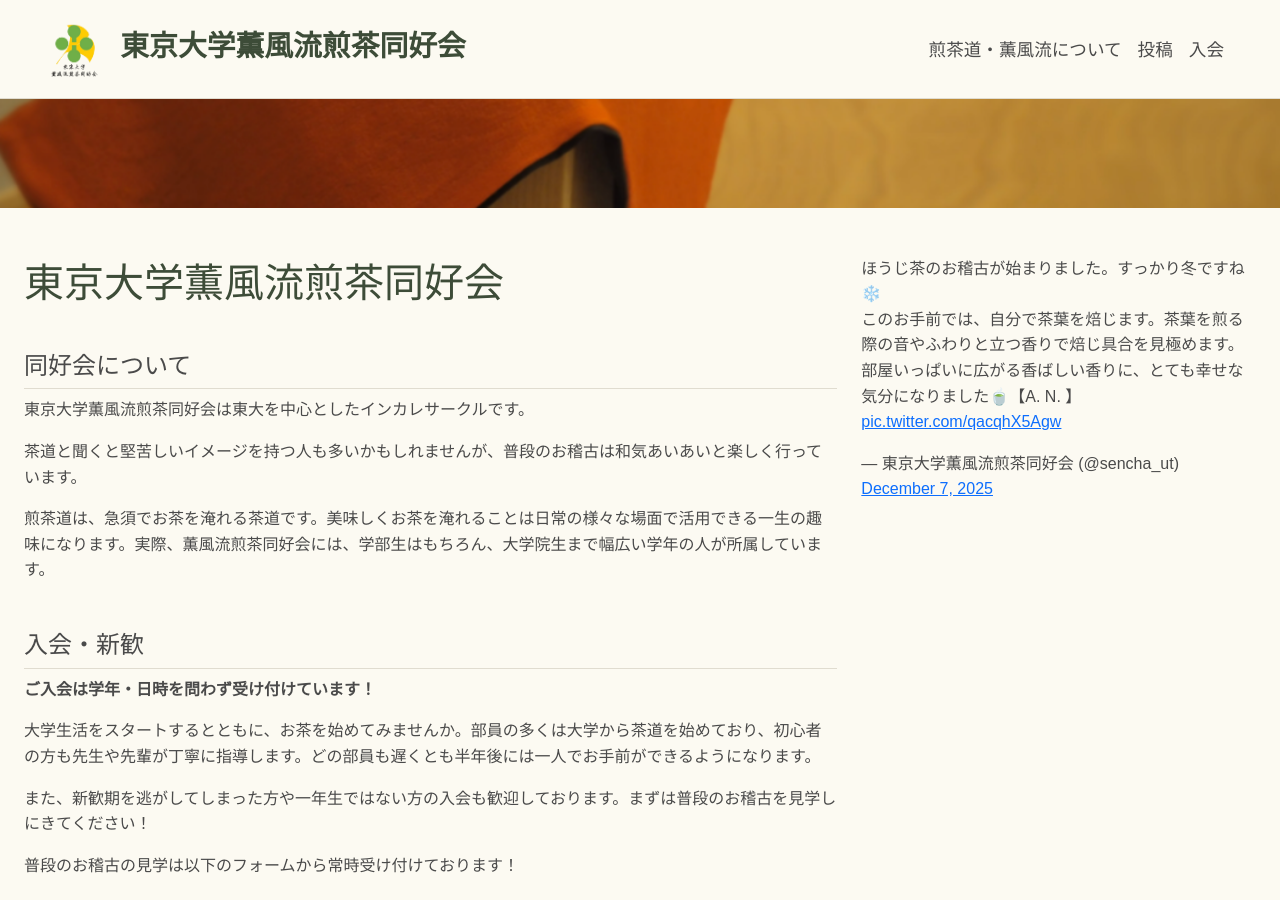
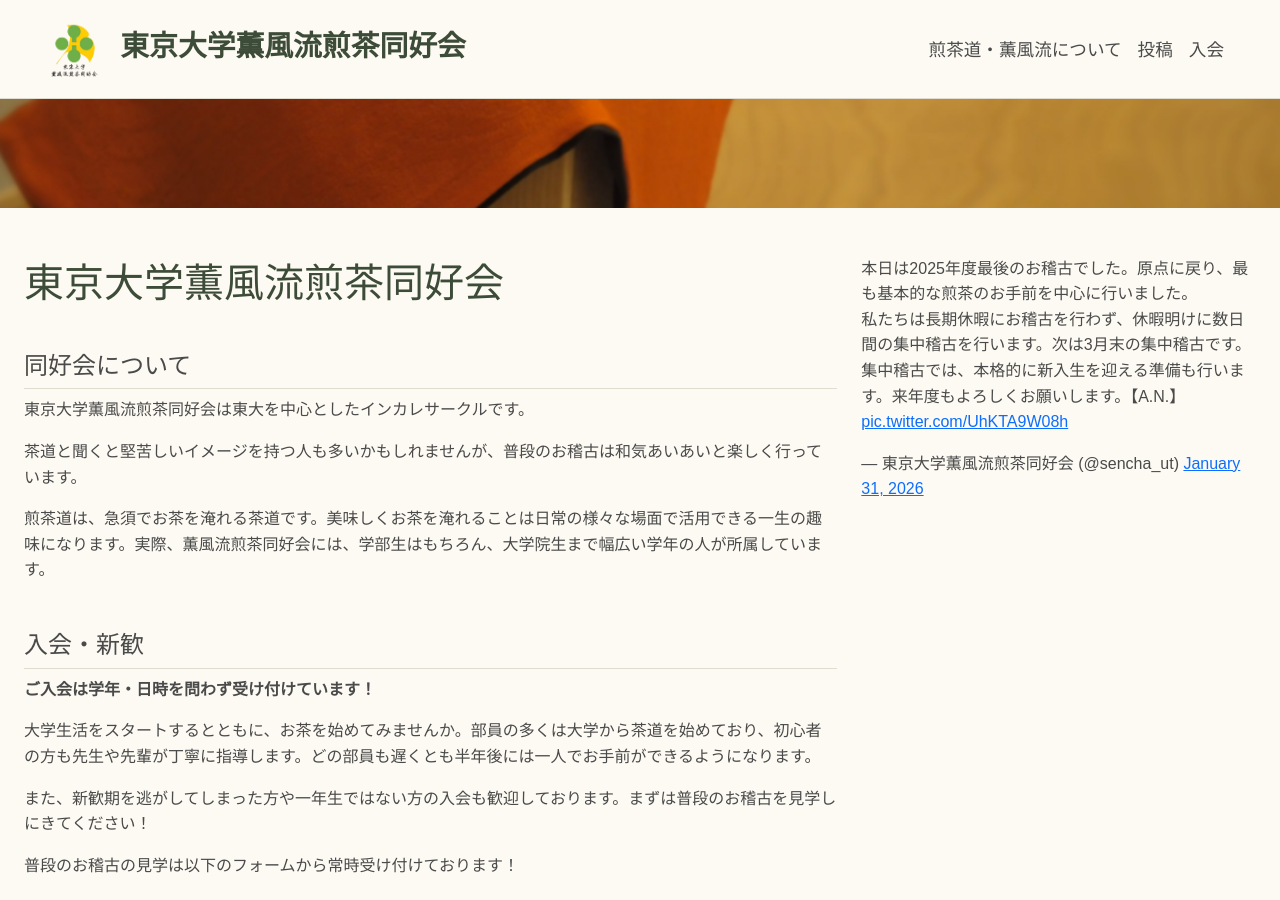
Before and after one commit to citrusml/sencha_ut, a Jekyll site: the page built from index.html, in a window 1280 px wide and 900 px high, scrolled down 840 px. Built offline with Jekyll 4.4.1, drawn with Linux system fonts in a browser that asks for light colours; some web fonts are replaced; comment, search, counter and statistics services are not loaded.

Commit message:
ツイート更新

```diff
--- a/index.html
+++ b/index.html
@@ -139,13 +139,8 @@
     </div>
     <div class="col-lg-4 twitter-container">
       <div class="twitter-container">
-        <blockquote class="twitter-tweet">
-          <p lang="ja" dir="ltr">
-            ほうじ茶のお稽古が始まりました。すっかり冬ですね❄️<br>このお手前では、自分で茶葉を焙じます。茶葉を煎る際の音やふわりと立つ香りで焙じ具合を見極めます。<br>部屋いっぱいに広がる香ばしい香りに、とても幸せな気分になりました🍵【A.
-            N. 】 <a href="https://t.co/qacqhX5Agw" target="_blank"
-              rel="noopener noreferrer">pic.twitter.com/qacqhX5Agw</a></p>&mdash; 東京大学薫風流煎茶同好会 (@sencha_ut) <a
-            href="https://twitter.com/sencha_ut/status/1997507813820727519?ref_src=twsrc%5Etfw">December 7, 2025</a>
-        </blockquote>
+        <!--この１行を毎回変えて-->
+        <blockquote class="twitter-tweet"><p lang="ja" dir="ltr">本日は2025年度最後のお稽古でした。原点に戻り、最も基本的な煎茶のお手前を中心に行いました。<br>私たちは長期休暇にお稽古を行わず、休暇明けに数日間の集中稽古を行います。次は3月末の集中稽古です。<br>集中稽古では、本格的に新入生を迎える準備も行います。来年度もよろしくお願いします。【A.N.】 <a href="https://t.co/UhKTA9W08h">pic.twitter.com/UhKTA9W08h</a></p>&mdash; 東京大学薫風流煎茶同好会 (@sencha_ut) <a href="https://twitter.com/sencha_ut/status/2017613215077925099?ref_src=twsrc%5Etfw">January 31, 2026</a></blockquote> <script async src="https://platform.twitter.com/widgets.js" charset="utf-8"></script>
       </div>
     </div>
   </div>
```
